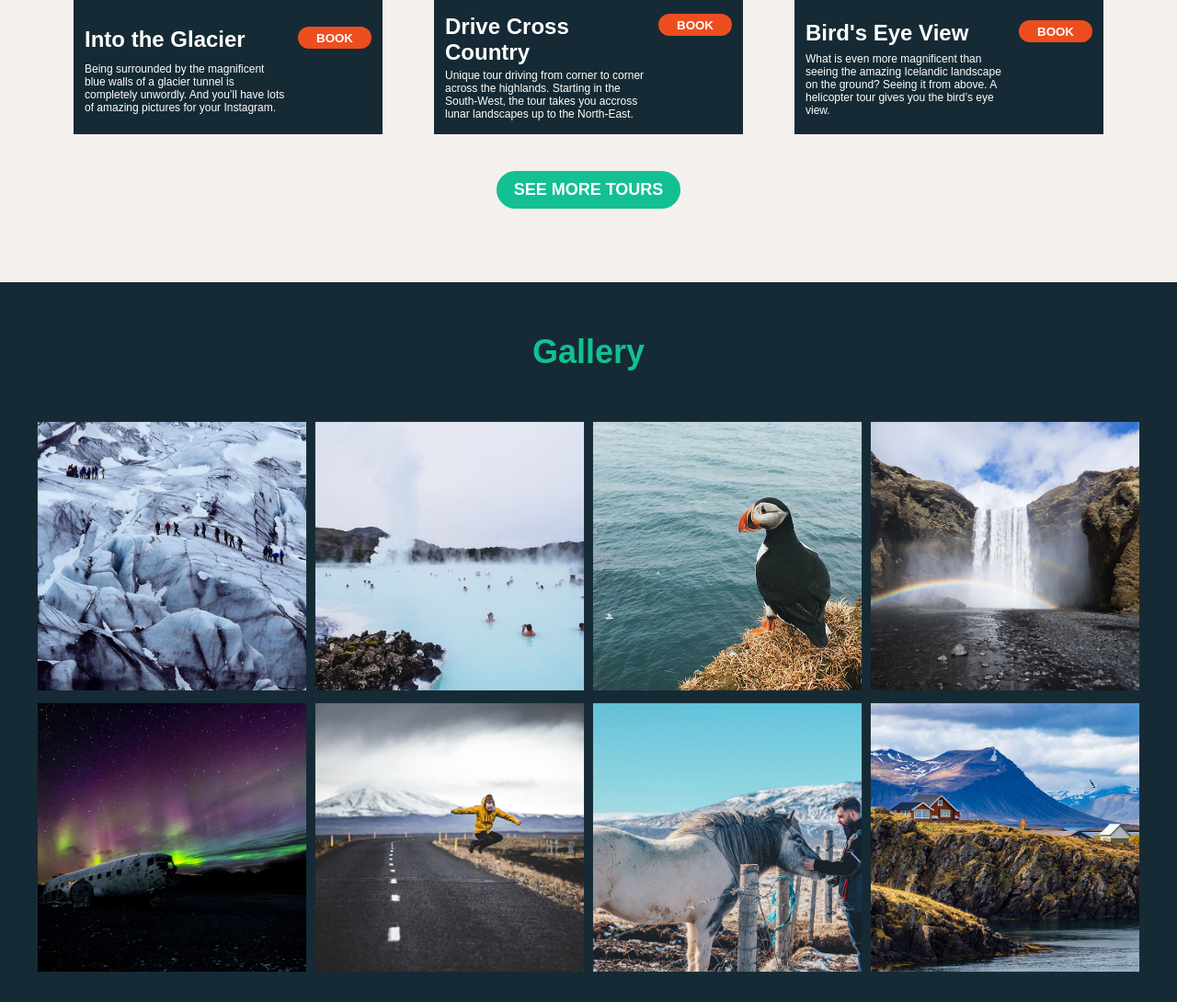
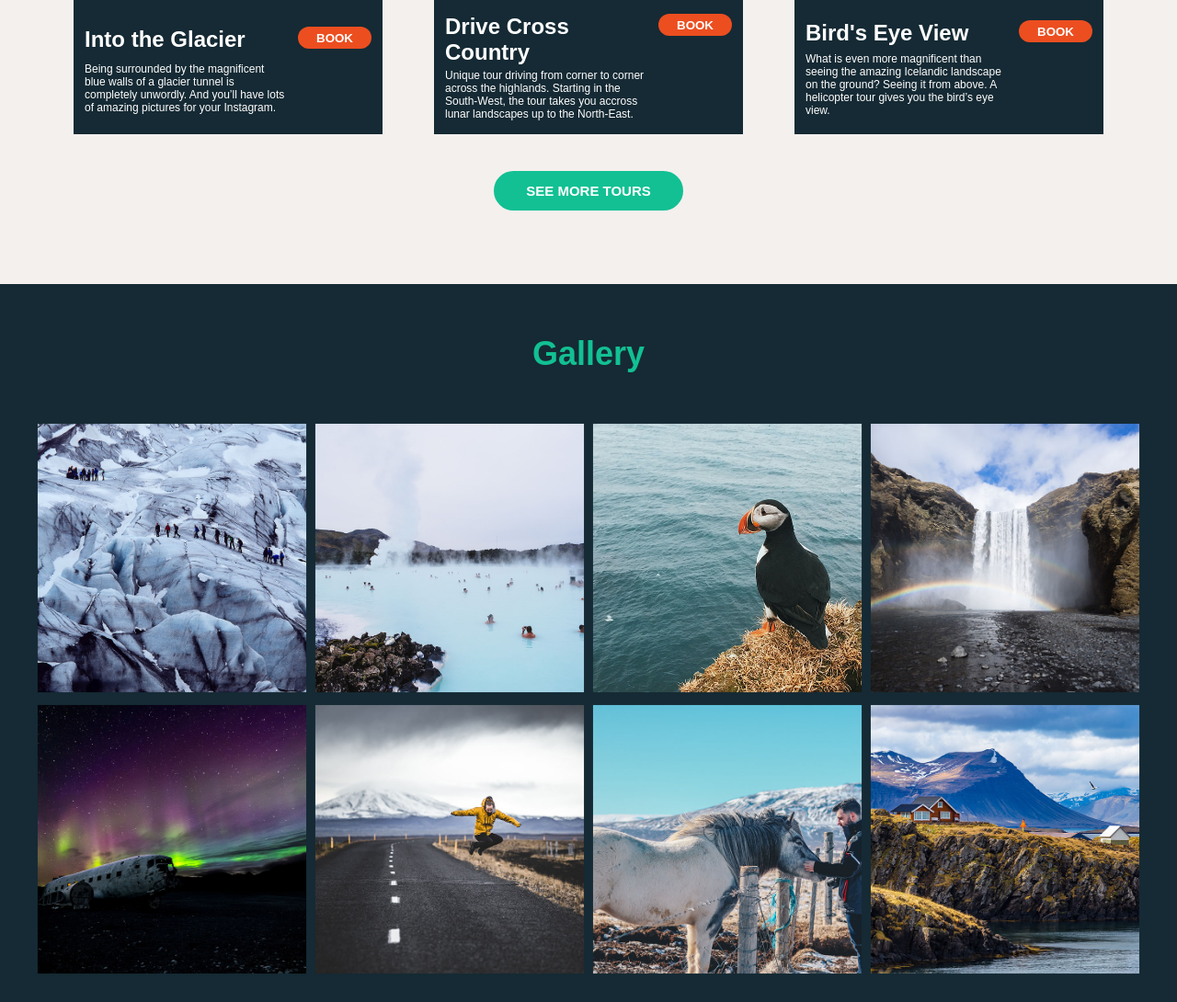
Before and after one commit to alexanderjarl91/Iceland_Tours, a plain HTML site: page index.html in a window 1280 px wide. Shown: the part 1766-2856 px from the top of the page at 92% size. Drawn offline with Linux system fonts and the light colour scheme; a web font is replaced by a local one.

Commit message:
button parameters edited to match figma design

```diff
--- a/style.css
+++ b/style.css
@@ -264,15 +264,16 @@ h4.h4-about-us {
 .button__green {
   background-color: #12c093;
   border-radius: 25px;
-  border: 2px solid #12c093;
+  border: 5px solid #12c093;
 
-  padding: 8px;
+
+  padding: 8px 30px;
   max-width: 50%;
   min-width: 200px;
   align-self: center;
 
   font-weight: 600;
-  font-size: 18px;
+  font-size: 15px;
   color: white;
   text-transform: uppercase;
 }
```
